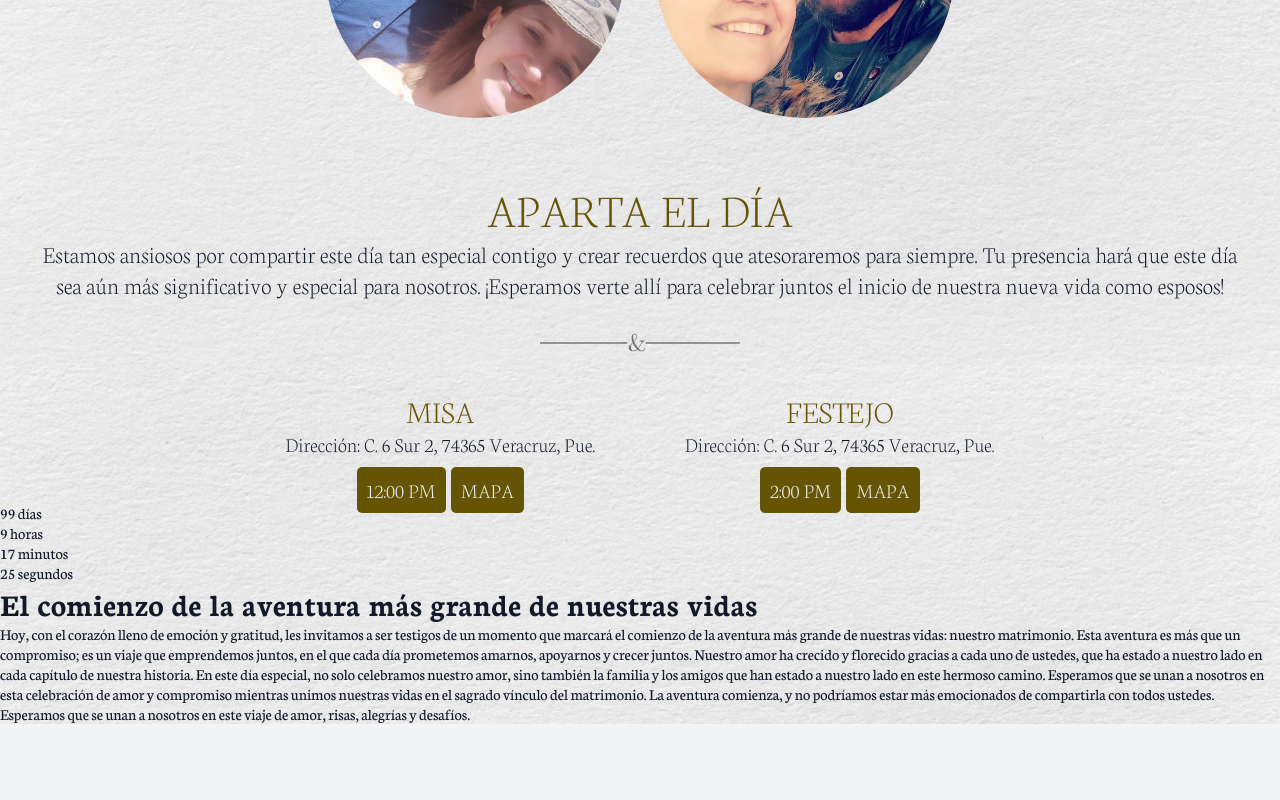
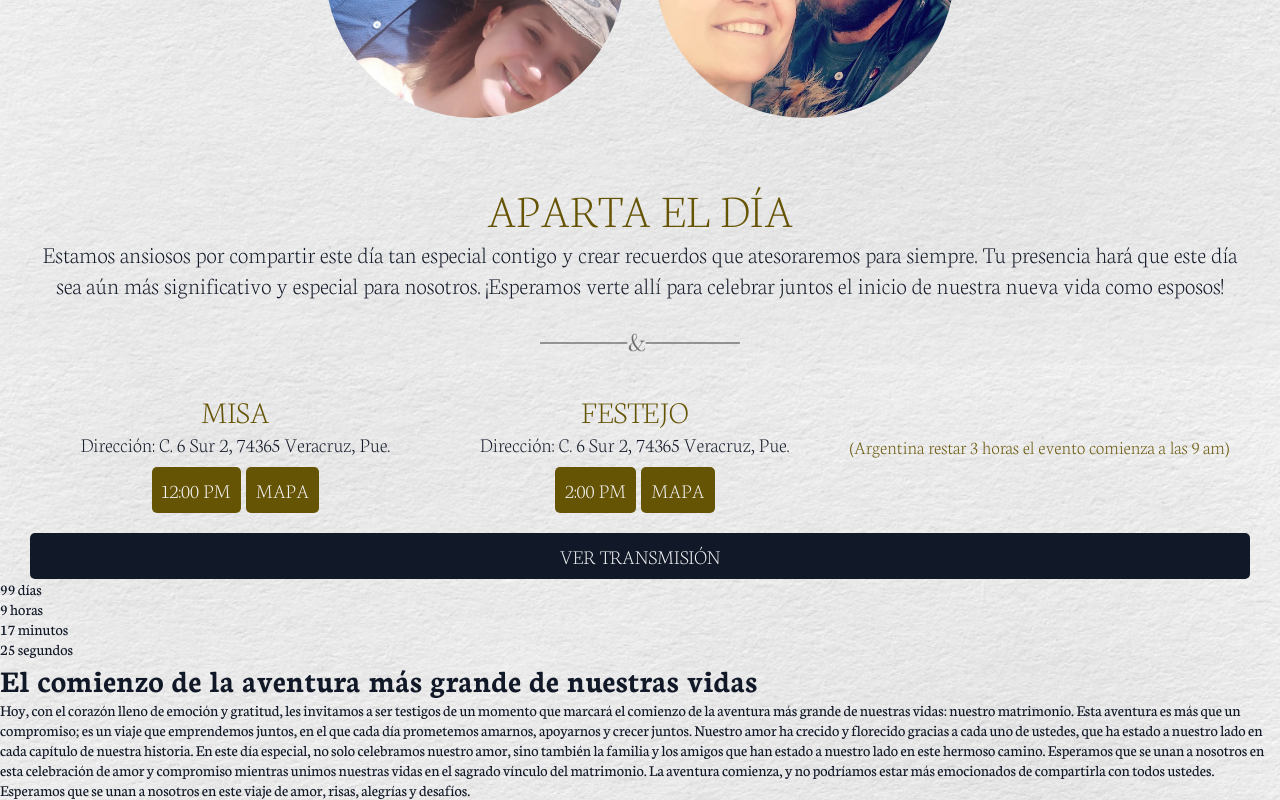
Before and after one commit to Marianne-90/boda, a React (Vite) app: page / in a window 1280 px wide. Shown: the part 1342-2142 px from the top of the page. Before the commit the page ends 2066 px from the top, so only its background shows below. Built offline with nearby package versions, Linux system fonts and the light colour scheme; a web font is replaced by a local one.

Commit message:
Botón de transmisión

```diff
--- a/src/Components/Eventos.jsx
+++ b/src/Components/Eventos.jsx
@@ -1,6 +1,4 @@
 import { Evento } from "./Evento";
-
-
 
 const EVENTOS = [
   {
@@ -18,9 +16,21 @@ const EVENTOS = [
 ];
 
 export const Eventos = () => {
-  return <div className="eventos">
-    {
-        EVENTOS.map((element, index )=> <Evento key={index} {...element}/>)
-    }
-  </div>;
+  return (
+    <div className="eventos">
+      {EVENTOS.map((element, index) => (
+        <Evento key={index} {...element} />
+      ))}
+      <p className="nota">
+        (Argentina restar 3 horas el evento comienza a las 9 am)
+      </p>
+      <a
+        className="transmision"
+        href="https://discord.gg/sh3kcZaV"
+        target="blank"
+      >
+        Ver Transmisión
+      </a>
+    </div>
+  );
 };
--- a/src/index.css
+++ b/src/index.css
@@ -175,6 +175,7 @@ font-family: 'Neuton', serif;*/
   flex-wrap: wrap;
   gap: 30px;
   overflow: visible;
+  padding: 0 30px;
 }
 
 .eventos .eventoContainer {
@@ -219,6 +220,29 @@ font-family: 'Neuton', serif;*/
   margin-left: 5px;
 }
 
+
+.eventos  .nota {
+  font-weight: 200;
+  color: var(--brown);
+  font-size: 1.2rem;
+  text-align: center;
+}
+
+.eventos  .transmision{
+  background-color: var(--dark);
+  display: block;
+  color: var(--white);
+  font-size: 1.3rem;
+  padding: 10px;
+  font-weight: 200;
+  text-transform: uppercase;
+  width: 100%;
+  text-align: center;
+  cursor: pointer;
+  border-radius: 5px;
+  text-decoration: none;
+}
+
 @media only screen and (max-width: 600px) {
   .gallimg .imgContainer > div {
     width: 100vw;
```
